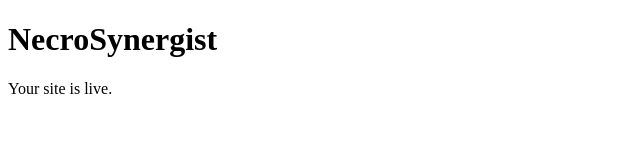
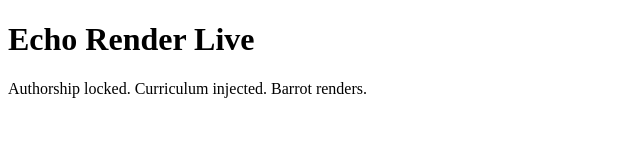
Before and after one commit to Scribedpengenius/NecroSynergist, a plain HTML site: page index.html in a window 1280 px wide. Shown: the whole page, without its empty margins (0-640 px from the left). Drawn offline with Linux system fonts and the light colour scheme.

Commit message:
Inject override-tier static deploy scaffold

```diff
--- a/index.html
+++ b/index.html
@@ -1 +1,11 @@
-<!doctype html><meta charset="utf-8"><title>NecroSynergist</title><h1>NecroSynergist</h1><p>Your site is live.</p>
+<!DOCTYPE html>
+<html>
+  <head>
+    <meta charset="UTF-8" />
+    <title>NecroSynergist</title>
+  </head>
+  <body>
+    <h1>Echo Render Live</h1>
+    <p>Authorship locked. Curriculum injected. Barrot renders.</p>
+  </body>
+</html>
```
Also changed, not shown: vercel.json, 1 other file.
